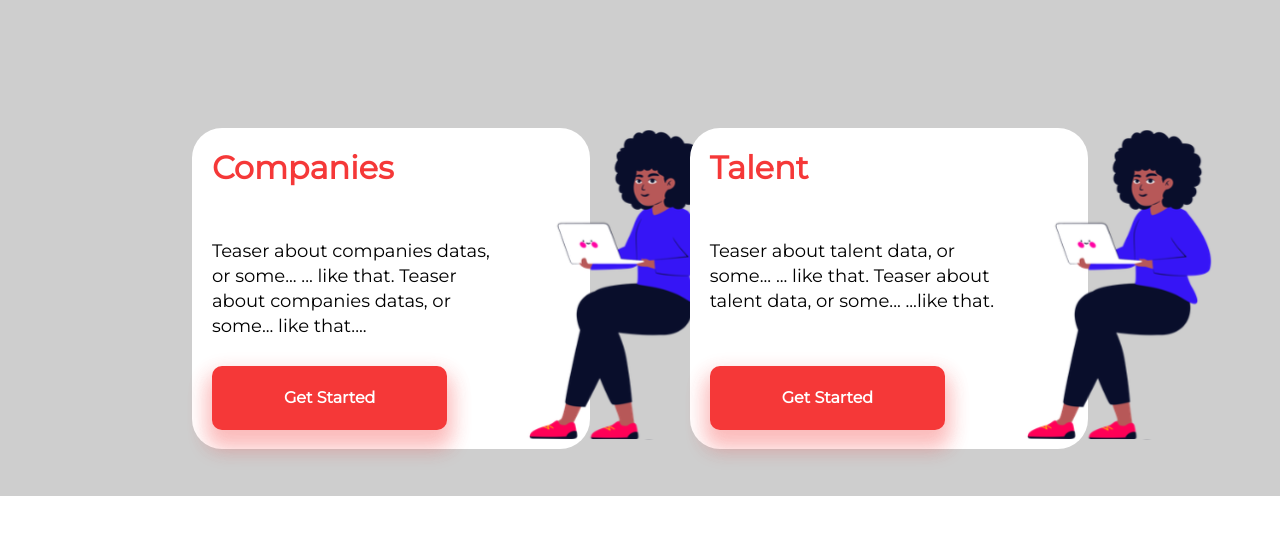
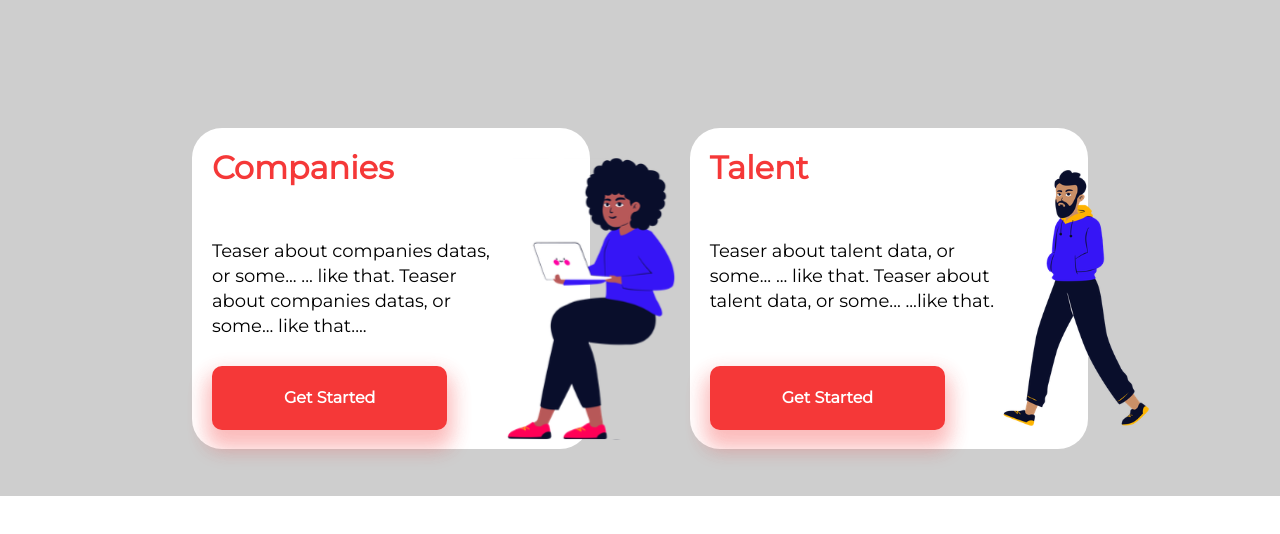
Before and after one commit to Guillaume-Cojan/Landing_jobs, a React (Create React App) app in the folder react_app/: page / in a window 1280 px wide. Shown: the top 534 px of the page. Built offline with nearby package versions, Linux system fonts and the light colour scheme.

Commit message:
add second picture

```diff
--- a/react_app/src/components/Profile/Profile-Section.js
+++ b/react_app/src/components/Profile/Profile-Section.js
@@ -21,7 +21,7 @@ function ProfileSection() {
             <Profile
                 title={"Talent"}
                 content={"Teaser about talent data, or some... ... like that. Teaser about talent data, or some... ...like that."}
-                image={AlluraSitting}
+                image={AlluraStanding}
             />
 
         </div>
--- a/react_app/src/components/Profile/Profile.css
+++ b/react_app/src/components/Profile/Profile.css
@@ -82,5 +82,6 @@ div.profiles{
     grid-row: 1/ -1;
     position: absolute;
     bottom: -10px;
-    height: 110%
+    height: 100%;
+    left: -20px;
 }
--- a/react_app/src/components/Profile/Profile.js
+++ b/react_app/src/components/Profile/Profile.js
@@ -13,7 +13,7 @@ const Profile = ({title, content, image}) => {
                 <button className="bttn-get-started"> Get Started </button>
             {/* </div> */}
             <div className="profile-right-side">
-                <img className="profile-img" src={image} alt="worker"/>
+                <img className="profile-img" src={image} alt="worker" />
             </div>
         </div>
     )
```
